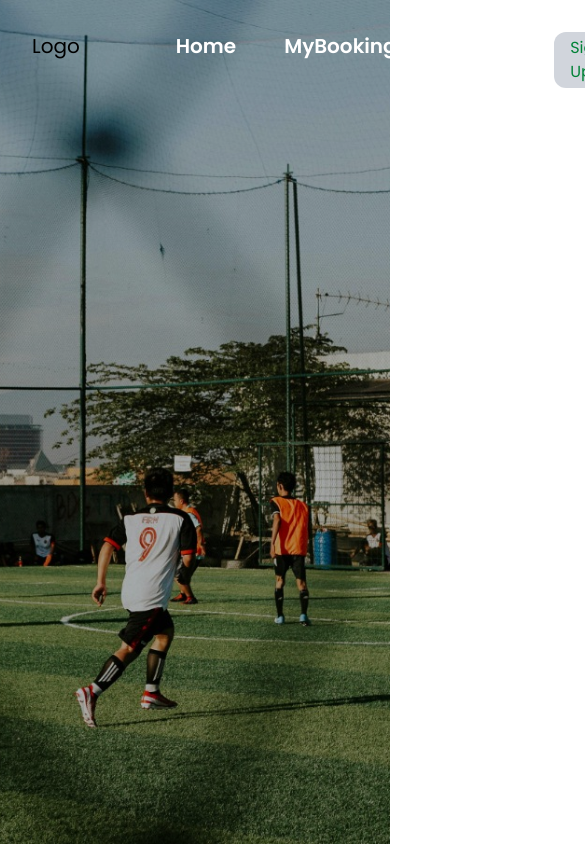
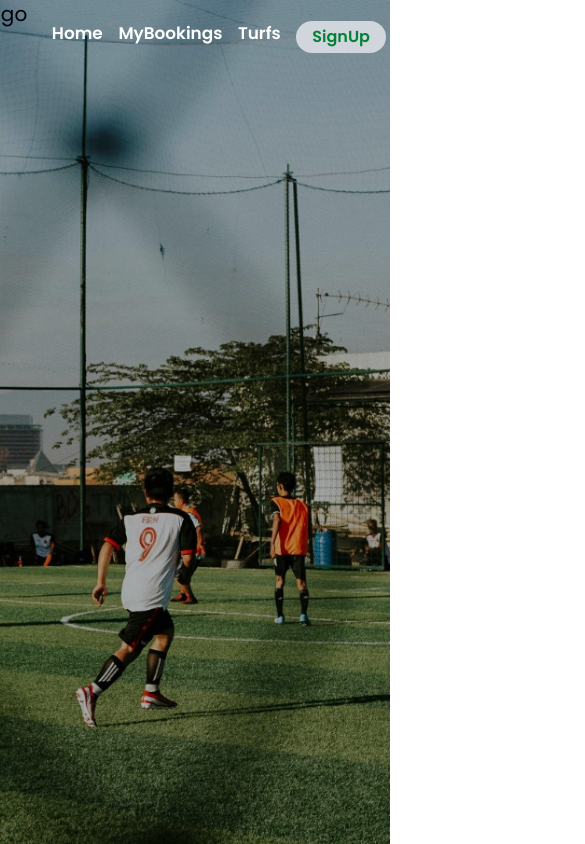
Before and after one commit to dksnt15/Footem-Webapp, a React (Vite) app in the folder footem-app/: page / in a window 390 px wide. Shown: the top 844 px of the page, 585 px wide, since content can reach past the window. Built offline with nearby package versions, Linux system fonts and the light colour scheme.

Commit message:
made hero img and navbar responsive

```diff
--- a/footem-app/src/Components/Navbar.jsx
+++ b/footem-app/src/Components/Navbar.jsx
@@ -2,15 +2,15 @@ import { Link } from "react-router-dom";
 
 const Navbar = () => {
   return (
-    <div>
+    <div className="relative ">
       <nav className="absolute top-0 left-0 w-full z-50 ">
-        <div className="flex justify-between ">
+        <div className="flex sm:justify-between justify-center ">
           <div>
-            <h1 className="m-4 p-4 text-xl">Logo</h1>
+            <h1 className="  text-xl">Logo</h1>
           </div>
-          <div className="flex justify-end p-4 gap-12 mx-12 my-4">
+          <div className="flex  justify-end p-[2vmax] gap-[4vw]  mx-[2vw] my-1">
 
-            <ul className="flex text-white text-xl font-semibold font-poppins space-x-12">
+            <ul className="flex text-white text-[2vmax]  lg:text-2xl font-semibold space-x-[4vw] lg:space-x-[3vmax]">
               <li>
                 <Link to="/">Home</Link>
               </li>
@@ -21,8 +21,8 @@ const Navbar = () => {
                 <Link to="/Turfs">Turfs</Link>
               </li>
             </ul>
-            <div className="bg-gray-300  text-green-700 px-4 py-1 rounded-xl">
-              <Link to="/signup">Sign Up</Link>
+            <div className="bg-gray-300 lg:text-[1vmax] font-semibold text-green-700 px-4 py-1 rounded-full cursor-pointer">
+              <Link to="/signup">SignUp</Link>
             </div>
           </div>
         </div>
--- a/footem-app/src/Pages/Home.jsx
+++ b/footem-app/src/Pages/Home.jsx
@@ -1,14 +1,14 @@
 import HeroImg from '../assets/Heroimg.jpg';
 const Home= ()=>{
     return (
-        <div>
-          <div className='relative h-screen w-full'>
+        <div className='h-screen w-screen'>
+          <div className='relative h-full w-full'>
             <img
             src={HeroImg}
             alt="HEROIMAGE"
             className='w-full h-full object-cover'
             />
-            <div className='absolute inset-0 bg-black/20'></div>
+            <div className='absolute inset-0 bg-black/20 w-full h-full'></div>
           </div>
         </div>
     )
--- a/footem-app/src/index.css
+++ b/footem-app/src/index.css
@@ -1,5 +1,7 @@
  @import url('https://fonts.googleapis.com/css2?family=Poppins:wght@400;600;700&display=swap');
 @import "tailwindcss";
+
+
 
 @theme {
    --font-family: 'Poppins', sans-serif;
```
